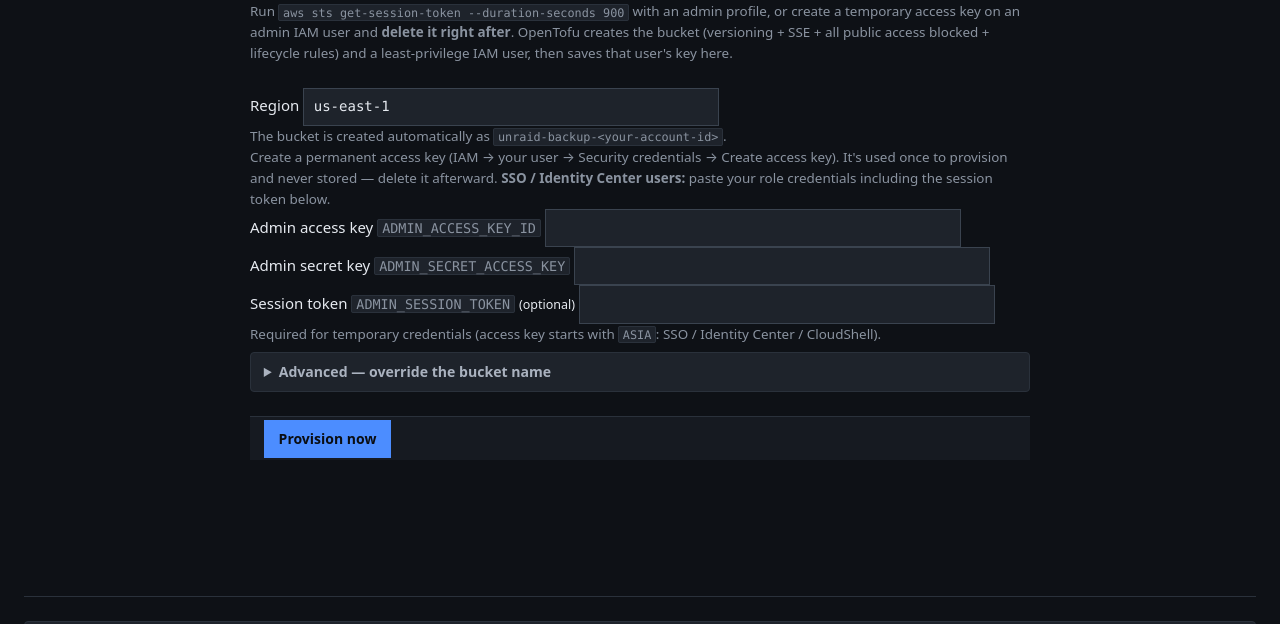
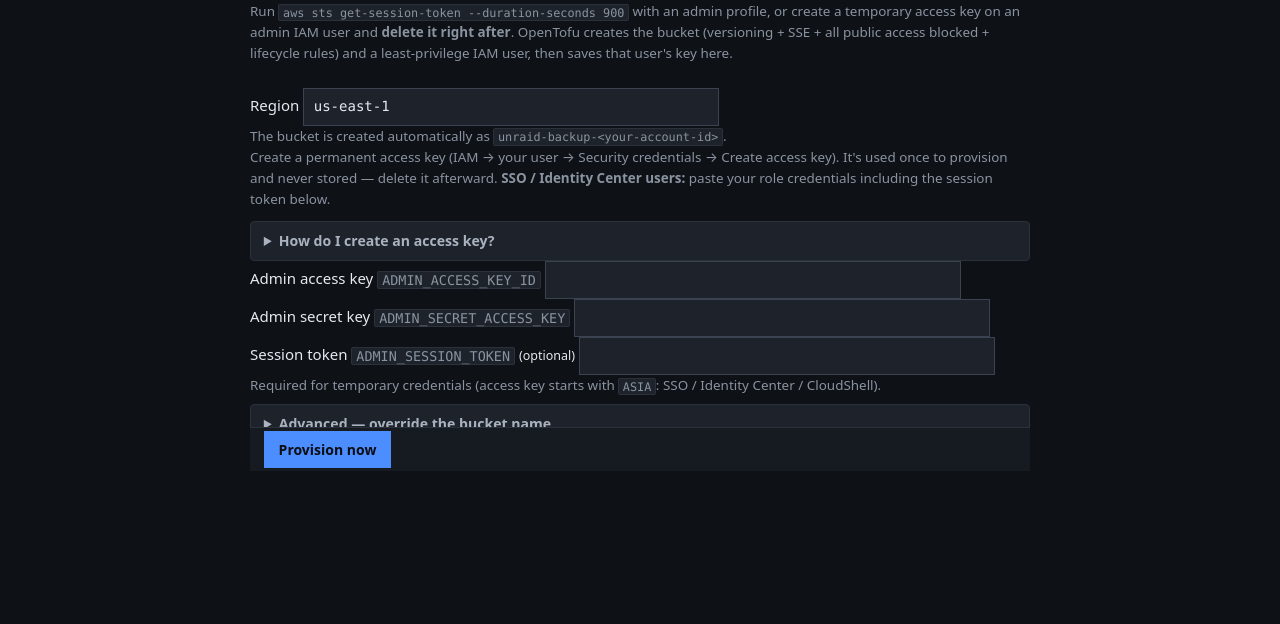
Before and after one commit to paymonr/backup-engine, a Flask app: page /setup/destination/automated in a window 1280 px wide. Shown: the part 329-953 px from the top of the page. Run offline with Flask 3, Linux system fonts and the light colour scheme.

Commit message:
feat(gui): in-app access-key creation instructions (console + CLI) on the automated provisioning screen

```diff
--- a/app/gui/templates/provision_automated.html
+++ b/app/gui/templates/provision_automated.html
@@ -42,6 +42,44 @@
        Create access key). It's used once to provision and never stored — delete it
        afterward. <strong>SSO / Identity Center users:</strong> paste your role credentials
        including the session token below.</p>
+
+    <details class="tooldetail" style="margin-top:var(--sp-3)">
+      <summary>How do I create an access key?</summary>
+
+      <p class="hint" style="margin-top:var(--sp-3)"><strong>In the AWS Console (manual):</strong></p>
+      <ol style="margin:var(--sp-2) 0 0">
+        <li>Open the AWS Console → <strong>IAM</strong> → <strong>Users</strong>, and select your
+          user (or one with permission to create S3 buckets and IAM users).</li>
+        <li>Open the <strong>Security credentials</strong> tab → under <strong>Access keys</strong>,
+          choose <strong>Create access key</strong>.</li>
+        <li>Choose the <strong>Command Line Interface (CLI)</strong> use case, acknowledge the
+          recommendation, then <strong>Create access key</strong>.</li>
+        <li>Copy the <strong>Access key ID</strong> and <strong>Secret access key</strong> (the
+          secret is shown only once — copy both, or download the .csv), and paste them above.</li>
+      </ol>
+
+      <p class="hint" style="margin-top:var(--sp-4)"><strong>With the AWS CLI:</strong></p>
+      <div class="cmd" style="margin-top:var(--sp-2)">
+        <pre>aws iam create-access-key --user-name &lt;your-iam-user&gt;</pre>
+        <button type="button" class="btn btn-sm copy" data-copy="aws iam create-access-key --user-name <your-iam-user>">Copy</button>
+      </div>
+      <p class="hint">Copy <code>AccessKeyId</code> and <code>SecretAccessKey</code> from the
+         output into the fields above (the secret is shown only once).</p>
+
+      <p class="hint" style="margin-top:var(--sp-3)">After provisioning, remove it:</p>
+      <div class="cmd" style="margin-top:var(--sp-2)">
+        <pre>aws iam delete-access-key --user-name &lt;your-iam-user&gt; --access-key-id &lt;AKIA…&gt;</pre>
+        <button type="button" class="btn btn-sm copy" data-copy="aws iam delete-access-key --user-name <your-iam-user> --access-key-id <AKIA…>">Copy</button>
+      </div>
+
+      <p class="hint" style="margin-top:var(--sp-3)">An IAM user can have at most 2 access keys;
+         if you're at the limit, delete an unused one first —
+         <code>aws iam list-access-keys --user-name &lt;your-iam-user&gt;</code>.</p>
+
+      <p class="hint" style="margin-top:var(--sp-4)">This permanent key is used once to provision
+         and never stored — delete it afterward. Using SSO / temporary credentials? Paste all
+         three fields including the session token instead.</p>
+    </details>
 
     <div class="field"><label for="ak">Admin access key <code class="hint">ADMIN_ACCESS_KEY_ID</code></label>
       <input id="ak" name="ADMIN_ACCESS_KEY_ID" autocomplete="off" required></div>
```
Also changed, not shown: tests/gui/test_provision_routes.py (+10 -0 lines), README.md.
